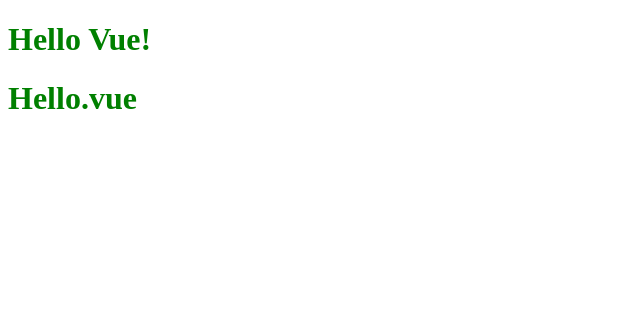
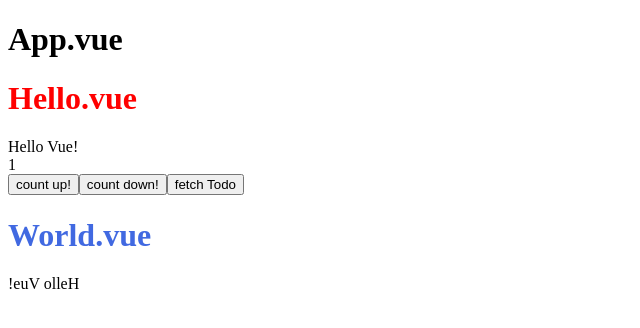
Before and after one commit to younoah/vue-template, a Vue app: page / in a window 1280 px wide. Shown: the top 328 px of the page, without its empty margins (0-640 px from the left). Built offline with nearby package versions, Linux system fonts and the light colour scheme.

Commit message:
npm: vuex

```diff
--- a/package.json
+++ b/package.json
@@ -24,6 +24,7 @@
     "sass-loader": "^12.1.0",
     "vue-loader": "^16.8.1",
     "vue-style-loader": "^4.1.3",
+    "vuex": "^4.0.2",
     "webpack": "^5.58.1",
     "webpack-cli": "^4.9.0",
     "webpack-dev-server": "^4.3.1"
--- a/src/App.vue
+++ b/src/App.vue
@@ -1,27 +1,21 @@
 <template>
-  <h1 v-if="msg" class="message" @click="log">
-    {{ msg }}
-  </h1>
-  <Hello />
+  <main>
+    <h1>App.vue</h1>
+    <Hello />
+    <World />
+  </main>
 </template>
 
 <script>
 import Hello from '~/components/Hello';
+import World from '~/components/World';
 
 export default {
   components: {
     Hello,
-  },
-  data() {
-    return {
-      msg: 'Hello Vue!',
-    };
+    World,
   },
 };
 </script>
 
-<style lang="scss" scoped>
-h1 {
-  color: green;
-}
-</style>
+<style lang="scss" scoped></style>
--- a/src/components/Hello.vue
+++ b/src/components/Hello.vue
@@ -1,9 +1,50 @@
 <template>
   <h1>Hello.vue</h1>
+  <div>{{ message }}</div>
+  <div>{{ count }}</div>
+  <button @click="increaseCount">count up!</button>
+  <button @click="decreaseCount">count down!</button>
+  <button @click="fetchTodo">fetch Todo</button>
 </template>
 
 <script>
-export default {};
+import { mapState, mapGetters, mapMutations, mapActions } from 'vuex';
+
+export default {
+  computed: {
+    // 일반적인 방식
+    // message() {
+    //   return this.$store.state.message.message;
+    // },
+    // count() {
+    //   return this.$store.state.count.count;
+    // },
+
+    // vuex의 map 함수 방식
+    ...mapState('message', ['message']),
+    ...mapState('count', ['count']),
+  },
+  methods: {
+    // 일반적인 방식
+    // increaseCount() {
+    //   this.$store.commit('count/increaseCount');
+    // },
+    // decreaseCount() {
+    //   this.$store.commit('count/decreaseCount');
+    // },
+    // fetchTodo() {
+    //   this.$store.dispatch('message/fetchTodo');
+    // },
+
+    // vuex의 map 함수 방식
+    ...mapMutations('count', ['increaseCount', 'decreaseCount']),
+    ...mapActions('message', ['fetchTodo']),
+  },
+};
 </script>
 
-<style lang="scss" scoped></style>
+<style lang="scss" scoped>
+h1 {
+  color: red;
+}
+</style>
--- /dev/null
+++ b/src/components/World.vue
@@ -0,0 +1,23 @@
+<template>
+  <h1>World.vue</h1>
+  <div>{{ reversedMessage }}</div>
+</template>
+
+<script>
+import { mapState, mapGetters, mapMutations, mapActions } from 'vuex';
+
+export default {
+  computed: {
+    // reversedMessage() {
+    //   return this.$store.getters['message/reversedMessage'];
+    // },
+    ...mapGetters('message', ['reversedMessage']),
+  },
+};
+</script>
+
+<style lang="scss" scoped>
+h1 {
+  color: royalblue;
+}
+</style>
--- a/src/main.js
+++ b/src/main.js
@@ -1,4 +1,7 @@
-import * as Vue from 'vue';
+import { createApp } from 'vue';
 import App from '~/App';
+import store from '~/store';
 
-Vue.createApp(App).mount('#app');
+const app = createApp(App);
+app.use(store);
+app.mount('#app');
--- /dev/null
+++ b/src/store/count.js
@@ -0,0 +1,23 @@
+export default {
+  namespaced: true,
+  state: () => {
+    return {
+      count: 1,
+    };
+  },
+  getters: {},
+  mutations: {
+    assignState(state, payload) {
+      Object.keys(payload).forEach(key => {
+        state[key] = payload[key];
+      });
+    },
+    increaseCount(state) {
+      state.count += 1;
+    },
+    decreaseCount(state) {
+      state.count -= 1;
+    },
+  },
+  actions: {},
+};
--- /dev/null
+++ b/src/store/index.js
@@ -0,0 +1,10 @@
+import { createStore } from 'vuex';
+import message from './message';
+import count from './count';
+
+export default createStore({
+  modules: {
+    message,
+    count,
+  },
+});
--- /dev/null
+++ b/src/store/message.js
@@ -0,0 +1,30 @@
+export default {
+  namespaced: true,
+  state() {
+    return {
+      message: 'Hello Vue!',
+      cnt: 1,
+    };
+  },
+  getters: {
+    reversedMessage(state) {
+      return state.message.split('').reverse().join('');
+    },
+  },
+  mutations: {
+    assignState(state, payload) {
+      Object.keys(payload).forEach(key => {
+        state[key] = payload[key];
+      });
+    },
+  },
+  actions: {
+    async fetchTodo({ commit }) {
+      const todo = await fetch('https://jsonplaceholder.typicode.com/todos/1') //
+        .then(res => res.json());
+      commit('assignState', {
+        message: todo.title,
+      });
+    },
+  },
+};
```
Also changed, not shown: 1 other file (tests, documents, lock files or other folders).
